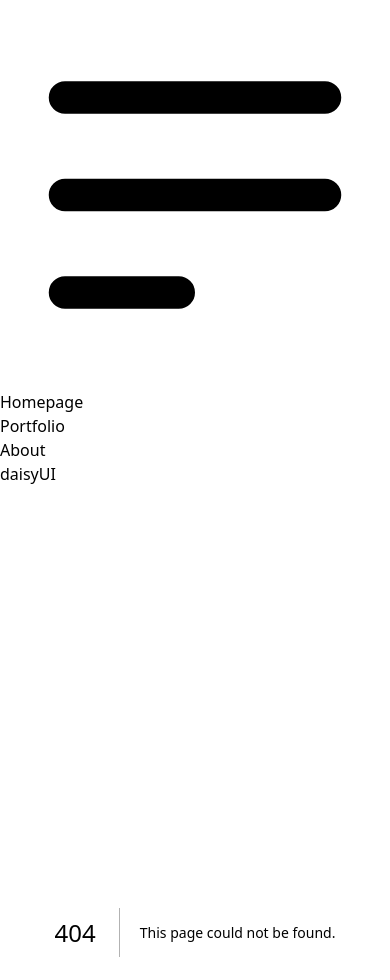
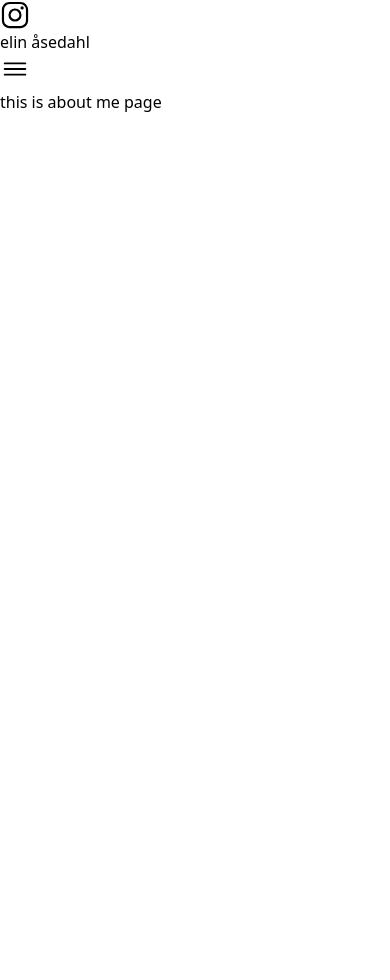
Before and after one commit to sebandrsn/elin-portfolio, a Next.js app: page /about in a window 390 px wide. Before the commit this address had no page. Shown: the top 980 px of the page. After the commit the page ends 844 px from the top, so only its background shows below. Built offline with nearby package versions, Linux system fonts and the light colour scheme.

Commit message:
feat: adds pages (about, contact, photos), create media query hook

```diff
--- /dev/null
+++ b/app/about/page.tsx
@@ -0,0 +1,3 @@
+export default function About() {
+  return <div>this is about me page</div>
+}
--- a/app/components/Header.tsx
+++ /dev/null
@@ -1,84 +0,0 @@
-import Link from 'next/link'
-
-const Header = () => {
-  return (
-    <div className="navbar bg-base-100">
-      <div className="navbar-start">
-        <div className="dropdown">
-          <div tabIndex={0} role="button" className="btn btn-ghost btn-circle">
-            <svg
-              xmlns="http://www.w3.org/2000/svg"
-              className="h-5 w-5"
-              fill="none"
-              viewBox="0 0 24 24"
-              stroke="currentColor"
-            >
-              <path
-                strokeLinecap="round"
-                strokeLinejoin="round"
-                strokeWidth="2"
-                d="M4 6h16M4 12h16M4 18h7"
-              />
-            </svg>
-          </div>
-          <ul
-            tabIndex={0}
-            className="menu menu-sm dropdown-content mt-3 z-[1] p-2 shadow bg-base-100 rounded-box w-52"
-          >
-            <li>
-              <a>Homepage</a>
-            </li>
-            <li>
-              <a>Portfolio</a>
-            </li>
-            <li>
-              <a>About</a>
-            </li>
-          </ul>
-        </div>
-      </div>
-      <div className="navbar-center">
-        <a className="btn btn-ghost text-xl">daisyUI</a>
-      </div>
-      <div className="navbar-end">
-        <button className="btn btn-ghost btn-circle">
-          <svg
-            xmlns="http://www.w3.org/2000/svg"
-            className="h-5 w-5"
-            fill="none"
-            viewBox="0 0 24 24"
-            stroke="currentColor"
-          >
-            <path
-              strokeLinecap="round"
-              strokeLinejoin="round"
-              strokeWidth="2"
-              d="M21 21l-6-6m2-5a7 7 0 11-14 0 7 7 0 0114 0z"
-            />
-          </svg>
-        </button>
-        <button className="btn btn-ghost btn-circle">
-          <div className="indicator">
-            <svg
-              xmlns="http://www.w3.org/2000/svg"
-              className="h-5 w-5"
-              fill="none"
-              viewBox="0 0 24 24"
-              stroke="currentColor"
-            >
-              <path
-                strokeLinecap="round"
-                strokeLinejoin="round"
-                strokeWidth="2"
-                d="M15 17h5l-1.405-1.405A2.032 2.032 0 0118 14.158V11a6.002 6.002 0 00-4-5.659V5a2 2 0 10-4 0v.341C7.67 6.165 6 8.388 6 11v3.159c0 .538-.214 1.055-.595 1.436L4 17h5m6 0v1a3 3 0 11-6 0v-1m6 0H9"
-              />
-            </svg>
-            <span className="badge badge-xs badge-primary indicator-item"></span>
-          </div>
-        </button>
-      </div>
-    </div>
-  )
-}
-
-export default Header
--- /dev/null
+++ b/app/contact/page.tsx
@@ -0,0 +1,3 @@
+export default function Contact() {
+  return <div>this is the contact page</div>
+}
--- a/app/layout.tsx
+++ b/app/layout.tsx
@@ -1,6 +1,6 @@
 import type { Metadata } from 'next'
 import './globals.css'
-import Header from './components/Header'
+import Header from '@/components/Header'
 
 export const metadata: Metadata = {
   title: 'Elin',
@@ -13,9 +13,11 @@ export default function RootLayout({
   children: React.ReactNode
 }>) {
   return (
-    <html lang="en" data-theme="dark">
-      <Header />
-      <body>{children}</body>
+    <html lang="en">
+      <body className="bg-black">
+        <Header />
+        {children}
+      </body>
     </html>
   )
 }
--- a/app/page.tsx
+++ b/app/page.tsx
@@ -1,7 +1,3 @@
 export default function Home() {
-  return (
-    <div className="p-10">
-      <button className="btn btn-primary">Button</button>
-    </div>
-  )
+  return <>this is the homepage</>
 }
--- /dev/null
+++ b/app/photos/page.tsx
@@ -0,0 +1,3 @@
+export default function Home() {
+  return <div>this is the photo page</div>
+}
--- /dev/null
+++ b/components/Header.tsx
@@ -0,0 +1,57 @@
+'use client'
+
+import Link from 'next/link'
+import Image from 'next/image'
+import useMediaQuery from '@/hooks/useMediaQuery'
+
+export default function Header() {
+  const isMobile = useMediaQuery('(max-width: 640px)')
+
+  return (
+    <header className="bg-sky-500 py-4">
+      <div className="flex flex-row justify-between items-center mx-4">
+        <a
+          href="https://www.instagram.com/elinsfotogalleri/"
+          target="_blank"
+          rel="noopener noreferrer"
+        >
+          <Image
+            src="/icons/logo-instagram.svg"
+            width={30}
+            height={200}
+            alt="Visit our Instagram page"
+          />
+        </a>
+        {!isMobile && (
+          <div className="space-x-4">
+            <Link href={'/'} className="hover:text-yellow-700">
+              home
+            </Link>
+            <Link href={'/photos'} className="hover:text-yellow-700">
+              photos
+            </Link>
+            <Link href={'/about'} className="hover:text-yellow-700">
+              about me
+            </Link>
+            <Link href={'/contact'} className="hover:text-yellow-700">
+              contact
+            </Link>
+          </div>
+        )}
+        {isMobile && (
+          <>
+            <h1>elin åsedahl</h1>
+            <button>
+              <Image
+                src="/icons/menu-outline.svg"
+                width={30}
+                height={200}
+                alt="Open menu"
+              />
+            </button>
+          </>
+        )}
+      </div>
+    </header>
+  )
+}
--- /dev/null
+++ b/hooks/useMediaQuery.ts
@@ -0,0 +1,23 @@
+import { useState, useEffect } from 'react'
+
+const useMediaQuery = (query: string): boolean => {
+  const [matches, setMatches] = useState<boolean>(false)
+
+  useEffect(() => {
+    if (typeof window !== 'undefined') {
+      const media = window.matchMedia(query)
+      const listener = (event: MediaQueryListEvent) => {
+        setMatches(event.matches)
+      }
+
+      media.addEventListener('change', listener)
+      setMatches(media.matches)
+
+      return () => media.removeEventListener('change', listener)
+    }
+  }, [query])
+
+  return matches
+}
+
+export default useMediaQuery
```
Also changed, not shown: public/icons/logo-instagram.svg (added), public/icons/menu-outline.svg (added).
